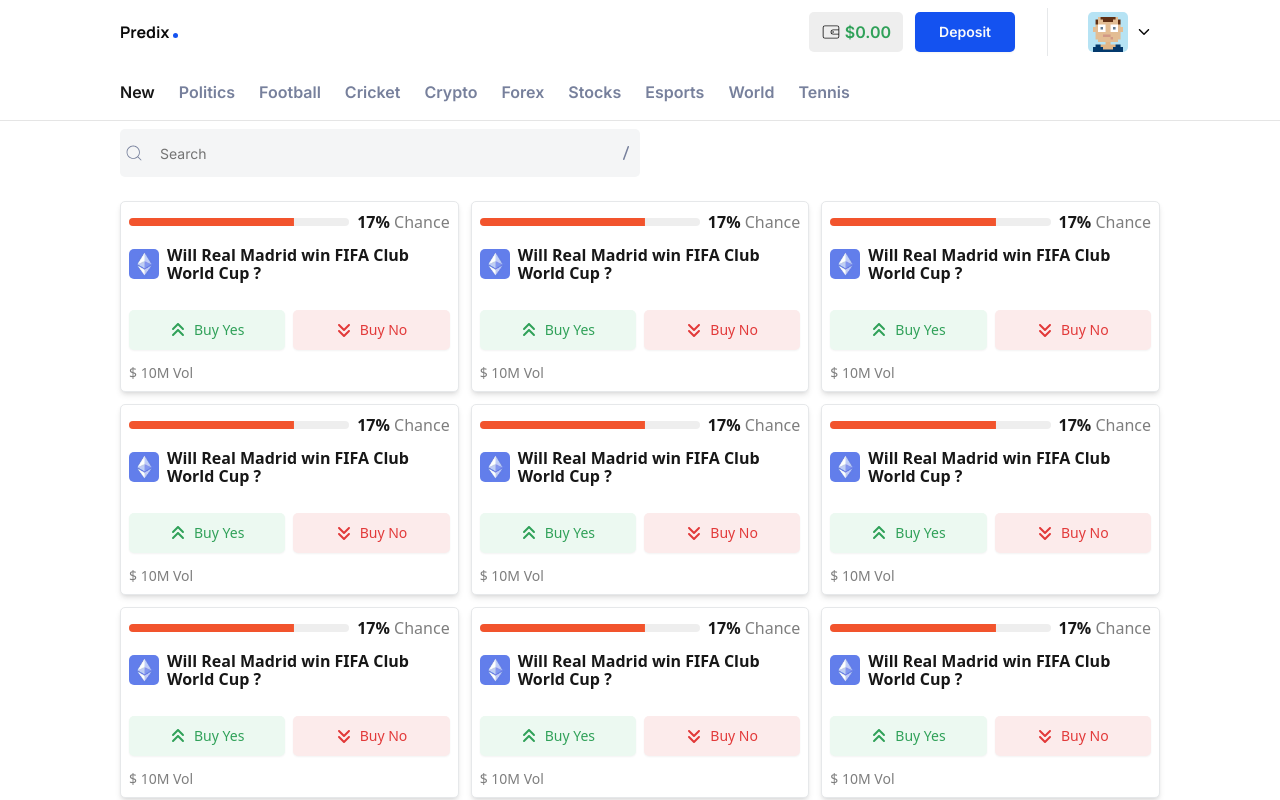
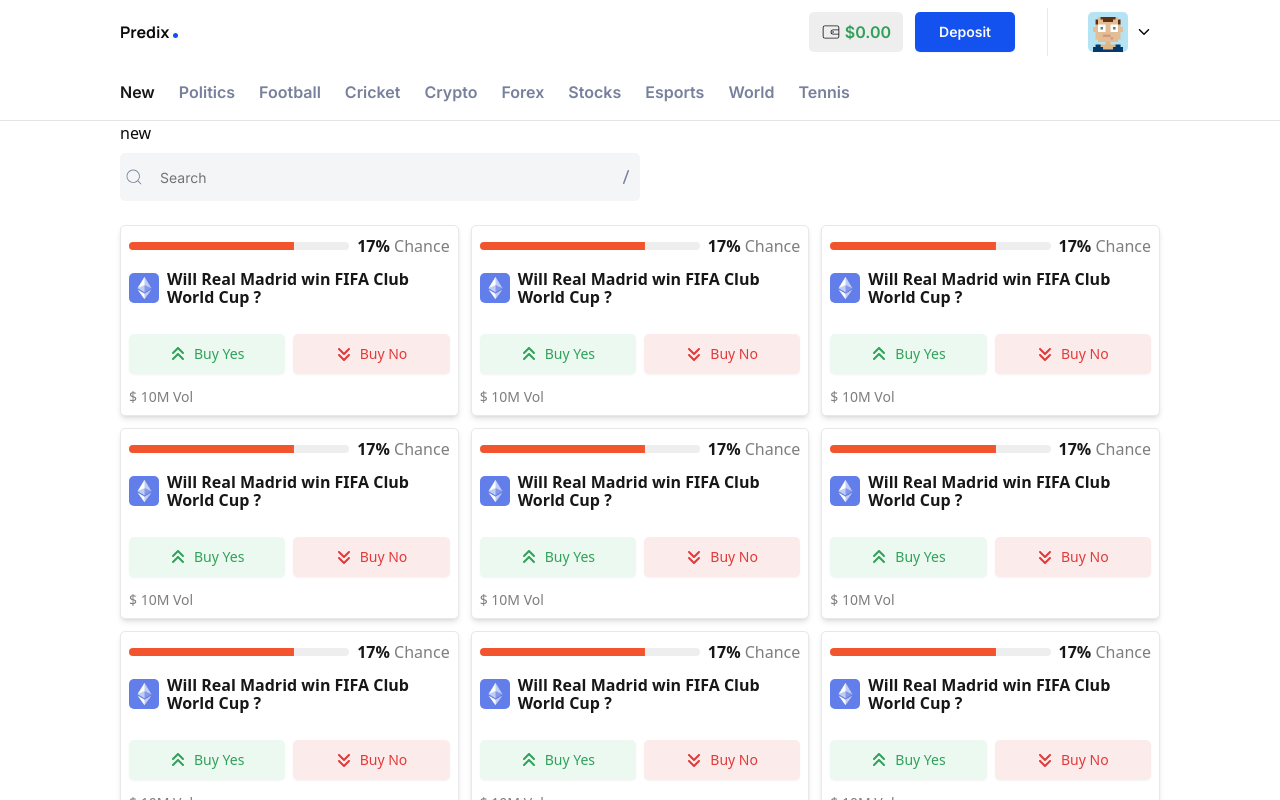
Before and after one commit to YuvBhatt-YB/Predix, a React (Vite) app in the folder frontend/: page /home in a window 1280 px wide. Shown: the top 800 px of the page. Built offline with nearby package versions, Linux system fonts and the light colour scheme; what tailwindcss-animated would draw is missing.

Commit message:
Added global state using Redux

```diff
--- a/frontend/package.json
+++ b/frontend/package.json
@@ -17,6 +17,7 @@
     "@radix-ui/react-navigation-menu": "^1.2.13",
     "@radix-ui/react-progress": "^1.1.7",
     "@radix-ui/react-slot": "^1.2.3",
+    "@reduxjs/toolkit": "^2.8.2",
     "@tailwindcss/vite": "^4.1.11",
     "class-variance-authority": "^0.7.1",
     "clsx": "^2.1.1",
@@ -24,8 +25,10 @@
     "react": "^19.1.0",
     "react-dom": "^19.1.0",
     "react-icons": "^5.5.0",
+    "react-redux": "^9.2.0",
     "react-router-dom": "^7.7.0",
     "recharts": "^2.15.4",
+    "redux": "^5.0.1",
     "tailwind-merge": "^3.3.1",
     "tailwindcss": "^4.1.11",
     "tailwindcss-animated": "^2.0.0",
--- a/frontend/src/components/Home/Markets.jsx
+++ b/frontend/src/components/Home/Markets.jsx
@@ -2,13 +2,14 @@
 
 import Search from './ContentPage/Search'
 import MarketModal from './ContentPage/MarketModal'
+import { useSelector } from 'react-redux'
 
 const Markets = () => {
-
+  const activeTab = useSelector((state) => state.activeTab.active)
   return (
     <div >
       <div className="max-width mx-auto px-2 lg:px-0">
-
+        <p>{activeTab}</p>
         <div className="w-full">
           <Search />
         </div>
--- a/frontend/src/components/Home/Menu.jsx
+++ b/frontend/src/components/Home/Menu.jsx
@@ -1,4 +1,6 @@
+import { setActiveTab } from '@/state/activeTab/activeTab'
 import React from 'react'
+import { useDispatch, useSelector } from 'react-redux'
 import { Link } from 'react-router-dom'
 
 const components = [
@@ -13,7 +15,9 @@
   {title:"World",tab:"world"},
   {title:"Tennis",tab:"tennis"}
 ]
-const Menu = ({setActiveTab,activeTab}) => {
+const Menu = () => {
+  const activeTab = useSelector((state)=>state.activeTab.active)
+  const dispatch = useDispatch()
   return (
     <div className='border-b-1 '>
       <div className=" max-width mx-auto w-full font-secondary overflow-x-auto  no-scrollBar whitespace-nowrap touch-auto scroll-smooth">
@@ -27,7 +31,7 @@
                   ? "text-primary"
                   : "text-secondaryGray"
               }`}
-              onClick={() => setActiveTab(component.tab)}
+              onClick={() => dispatch(setActiveTab(component.tab))}
             >
               <p>{component.title}</p>
             </Link>
--- a/frontend/src/components/MarketPage/Trade.jsx
+++ b/frontend/src/components/MarketPage/Trade.jsx
@@ -28,7 +28,7 @@
     setSelectedCase
   } = useAmount({yes:0.23,no:0.78});
   return (
-    <Card className=" w-full md:max-w-sm  ">
+    <Card className=" w-full lg:max-w-sm  ">
       <CardHeader>
         <CardTitle className="font-secondary text-primary flex justify-between">
           <div className=" flex gap-2">
--- /dev/null
+++ b/frontend/src/pages/Error.jsx
@@ -0,0 +1,11 @@
+import React from 'react'
+
+const Error = () => {
+  return (
+    <div>
+      <h1>Error</h1>
+    </div>
+  )
+}
+
+export default Error
--- a/frontend/src/pages/Home.jsx
+++ b/frontend/src/pages/Home.jsx
@@ -1,17 +1,17 @@
 import Navbar from '@/components/Home/Navbar'
 import Menu from '@/components/Home/Menu'
 
-import React, { useState } from 'react'
+import React from 'react'
 
 import { Outlet } from 'react-router-dom'
 
 const Home = () => {
-  const [activeTab,setActiveTab] = useState("new")
+
   return (
     <div>
       <div className=' w-full bg-white sticky top-0 z-50'>
         <Navbar />
-        <Menu setActiveTab={setActiveTab} activeTab={activeTab}/>
+        <Menu />
       </div>
       <div>
         <Outlet />
--- a/frontend/src/pages/MarketPage.jsx
+++ b/frontend/src/pages/MarketPage.jsx
@@ -9,17 +9,17 @@
 const MarketPage = () => {
   return (
     <div className=" max-width mx-auto px-2 lg:px-0 ">
-      <div className="  md:flex md:justify-between md:items-start gap-3 py-6 ">
+      <div className="  lg:flex lg:justify-between lg:items-start gap-3 py-6 ">
         <div className="flex-1">
           <DisplayChart />
-          <div className=' md:hidden'>
+          <div className=' lg:hidden'>
             <Trade />
           </div>
           <Orderbook />
           <Comments />
 
         </div>
-        <div className='max-md:hidden'>
+        <div className='max-lg:hidden'>
             <Trade />
         </div>
       </div>
--- /dev/null
+++ b/frontend/src/state/activeTab/activeTab.js
@@ -0,0 +1,18 @@
+import { createSlice } from "@reduxjs/toolkit"
+
+const initialState = {
+    active:"new"
+}
+
+const activeTabSlice = createSlice({
+    name:"activeTab",
+    initialState,
+    reducers:{
+        setActiveTab:(state,action)=>{
+            state.active = action.payload
+        }
+    }
+})
+
+export const {setActiveTab} = activeTabSlice.actions
+export default activeTabSlice.reducer
--- /dev/null
+++ b/frontend/src/state/store.js
@@ -0,0 +1,10 @@
+
+import { configureStore } from "@reduxjs/toolkit"
+import activeTabReducer from "./activeTab/activeTab"
+
+
+export const store = configureStore({
+    reducer:{
+        activeTab: activeTabReducer
+    }
+})
```
Also changed, not shown: frontend/src/main.jsx (+7 -2 lines), 1 other file (tests, documents, lock files or other folders).
